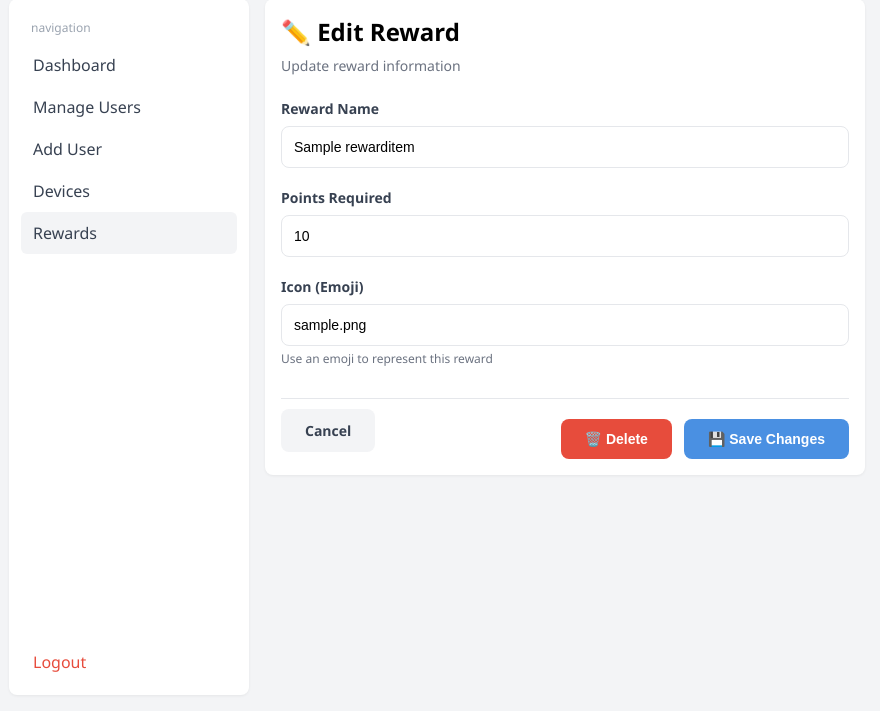
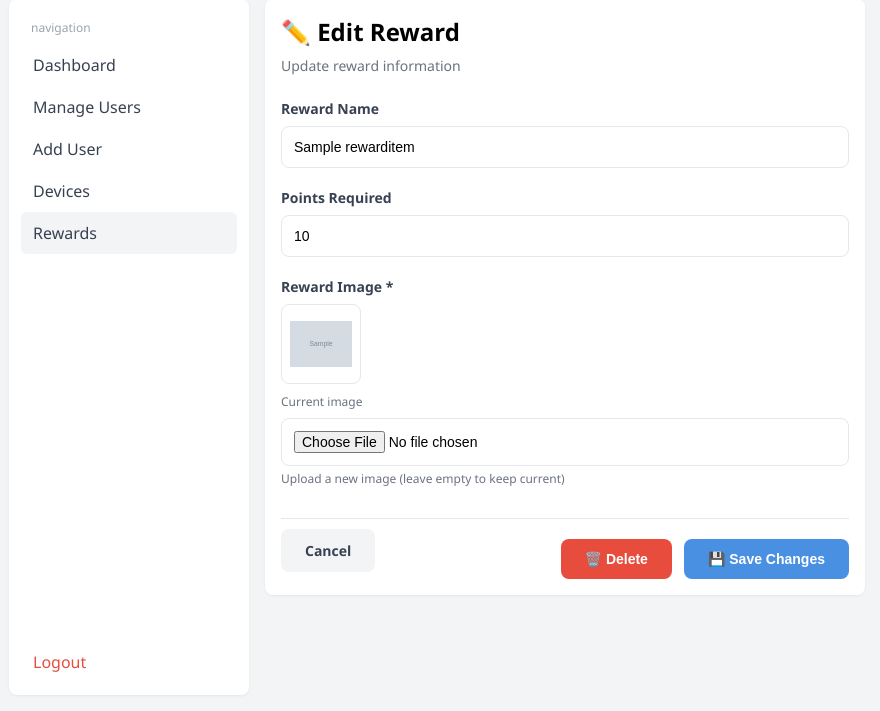
Before and after one commit to capstoneproj2025-afk/SMC_EcoDrop, a Django app: page /console/manage-rewards/1/ in a window 1280 px wide. Shown: the part 73-784 px from the top of the page, without its empty margins (7-887 px from the left). Run offline with Django 4.2, Linux system fonts and the light colour scheme; a user stored in the database is signed in; tables that the repository leaves empty hold one stand-in row (values such as "Sample post"); grey boxes marked "Sample" are stand-in pictures.

Commit message:
Remove icon field completely - use only images for rewards

```diff
--- a/core/admin.py
+++ b/core/admin.py
@@ -61,7 +61,7 @@ class EntryAdmin(admin.ModelAdmin):
 
 @admin.register(RewardItem)
 class RewardItemAdmin(admin.ModelAdmin):
-    list_display = ('reward_name', 'points_required', 'icon')
+    list_display = ('reward_name', 'points_required', 'image')
     list_filter = ('points_required',)
     search_fields = ('reward_name',)
 
--- a/core/models.py
+++ b/core/models.py
@@ -129,7 +129,6 @@ class RewardItem(models.Model):
     # You can add quantity or status if needed
     # quantity = models.PositiveIntegerField(default=100)
     # is_active = models.BooleanField(default=True)
-    icon = models.CharField(max_length=10, default='🏆') # Kept for backward compatibility
     image = models.ImageField(upload_to='rewards/', null=True, blank=True) # Image for reward icon
 
     def __str__(self):
--- a/core/views.py
+++ b/core/views.py
@@ -363,10 +363,9 @@ def admin_reward_add_view(request):
     if request.method == 'POST':
         reward = RewardItem.objects.create(
             reward_name=request.POST.get('reward_name'),
-            points_required=int(request.POST.get('points_required')),
-            icon=request.POST.get('icon', '🏆')
+            points_required=int(request.POST.get('points_required'))
         )
-        # Handle image upload
+        # Handle image upload (now required)
         if request.FILES.get('image'):
             reward.image = request.FILES['image']
             reward.save()
@@ -386,7 +385,9 @@ def admin_reward_edit_view(request, reward_id):
     if request.method == 'POST':
         reward.reward_name = request.POST.get('reward_name')
         reward.points_required = int(request.POST.get('points_required'))
-        reward.icon = request.POST.get('icon', '🏆')
+        # Handle image upload
+        if request.FILES.get('image'):
+            reward.image = request.FILES['image']
         reward.save()
         return redirect('admin_rewards')
     return render(request, 'core/admin_reward_edit.html', {'reward': reward})
--- a/templates/core/admin_reward_add.html
+++ b/templates/core/admin_reward_add.html
@@ -100,8 +100,8 @@
         </div>
 
         <div class="form-group">
-            <label for="image">Reward Image</label>
-            <input type="file" id="image" name="image" class="form-input" accept="image/*">
+            <label for="image">Reward Image *</label>
+            <input type="file" id="image" name="image" class="form-input" accept="image/*" required>
             <small style="color: #6b7280; font-size: 12px;">Upload an image to represent this reward (PNG, JPG, or GIF)</small>
         </div>
 
--- a/templates/core/admin_reward_edit.html
+++ b/templates/core/admin_reward_edit.html
@@ -93,7 +93,7 @@
         <p style="margin: 0; color: #6b7280; font-size: 14px;">Update reward information</p>
     </div>
 
-    <form method="post">
+    <form method="post" enctype="multipart/form-data">
         {% csrf_token %}
 
         <div class="form-group">
@@ -107,9 +107,15 @@
         </div>
 
         <div class="form-group">
-            <label for="icon">Icon (Emoji)</label>
-            <input type="text" id="icon" name="icon" value="{{ reward.icon }}" maxlength="10" class="form-input">
-            <small style="color: #6b7280; font-size: 12px;">Use an emoji to represent this reward</small>
+            <label for="image">Reward Image *</label>
+            {% if reward.image %}
+                <div style="margin-bottom: 8px;">
+                    <img src="{{ reward.image.url }}" alt="{{ reward.reward_name }}" style="width: 80px; height: 80px; object-fit: contain; border: 1px solid #e5e7eb; border-radius: 8px; padding: 8px;">
+                    <p style="color: #6b7280; font-size: 12px; margin-top: 4px;">Current image</p>
+                </div>
+            {% endif %}
+            <input type="file" id="image" name="image" class="form-input" accept="image/*">
+            <small style="color: #6b7280; font-size: 12px;">Upload a new image {% if not reward.image %}(required){% else %}(leave empty to keep current){% endif %}</small>
         </div>
 
         <div class="form-actions">
--- a/templates/core/rewards.html
+++ b/templates/core/rewards.html
@@ -46,7 +46,7 @@
                             {% if reward.image %}
                                 <img src="{{ reward.image.url }}" alt="{{ reward.reward_name }}" style="width: 60px; height: 60px; object-fit: contain;">
                             {% else %}
-                                {{ reward.icon }}
+                                <div style="width: 60px; height: 60px; background: #f3f4f6; border-radius: 8px; display: flex; align-items: center; justify-content: center; color: #9ca3af; font-size: 10px;">No Image</div>
                             {% endif %}
                         </div>
                         <div class="title">{{ reward.reward_name }}</div>
```
Also changed, not shown: templates/core/admin_manage_rewards.html (+7 -1 lines), core/migrations/0007_remove_rewarditem_icon.py (added).
